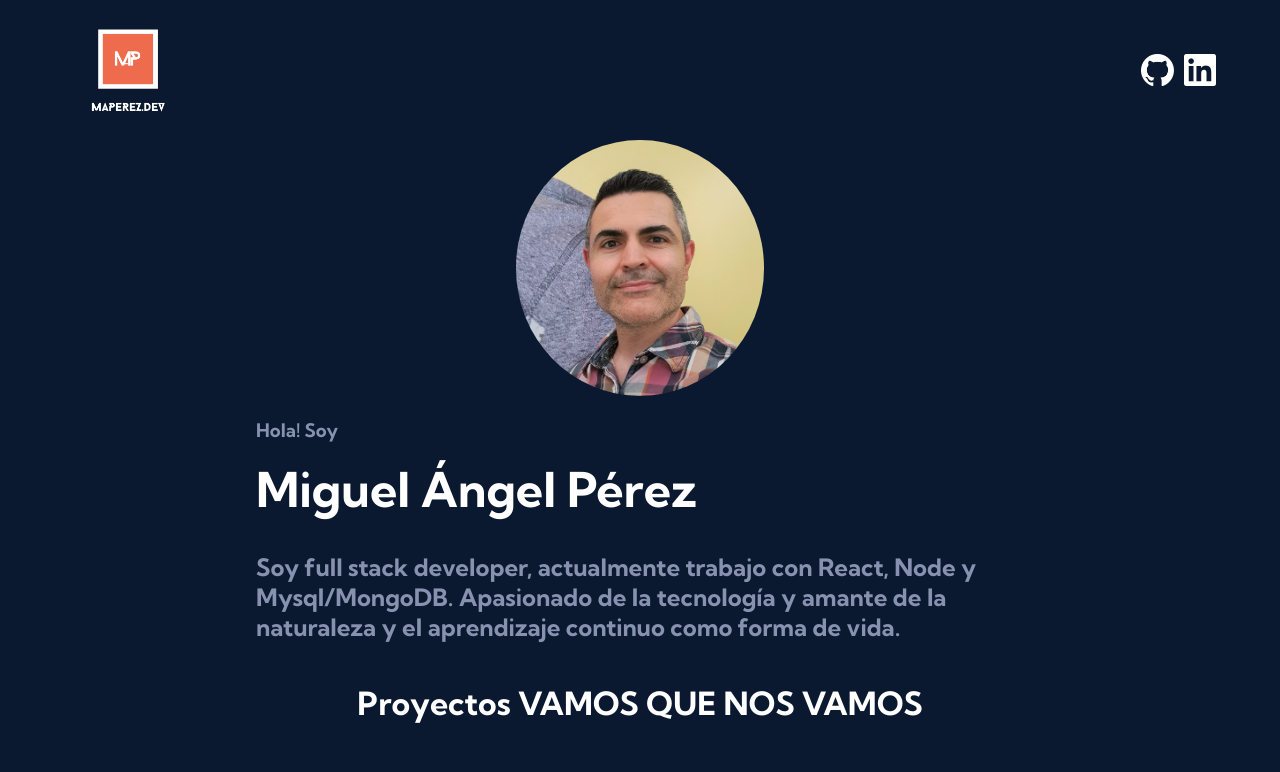
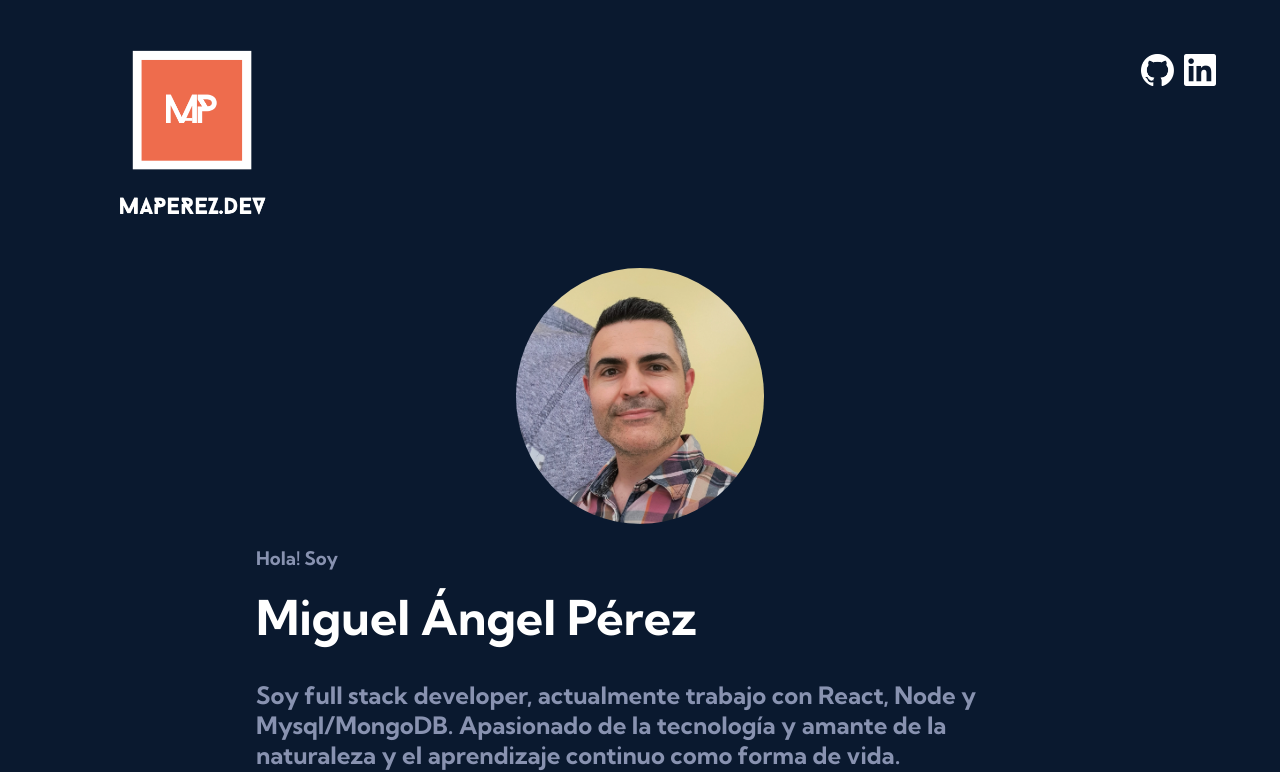
Before and after one commit to maperezromero/maperez.dev, a React (Create React App) app: page / in a window 1280 px wide. Shown: the top 772 px of the page. Built offline with nearby package versions, Linux system fonts and the light colour scheme.

Commit message:
CSS: Adjust logo

```diff
--- a/src/App.js
+++ b/src/App.js
@@ -6,7 +6,7 @@ function App() {
   return (
     <div className="App">
       <Header/>
-      <h1>Proyectos VAMOS QUE NOS VAMOS</h1>
+      <h1>Proyectos</h1>
       <Projects/>
     </div>
   );
--- a/src/components/header.css
+++ b/src/components/header.css
@@ -70,6 +70,6 @@
     align-self: flex-start;
 }
 .logo{
-    height: 16vmin;
+    height: 32vmin;
 
 }
```
